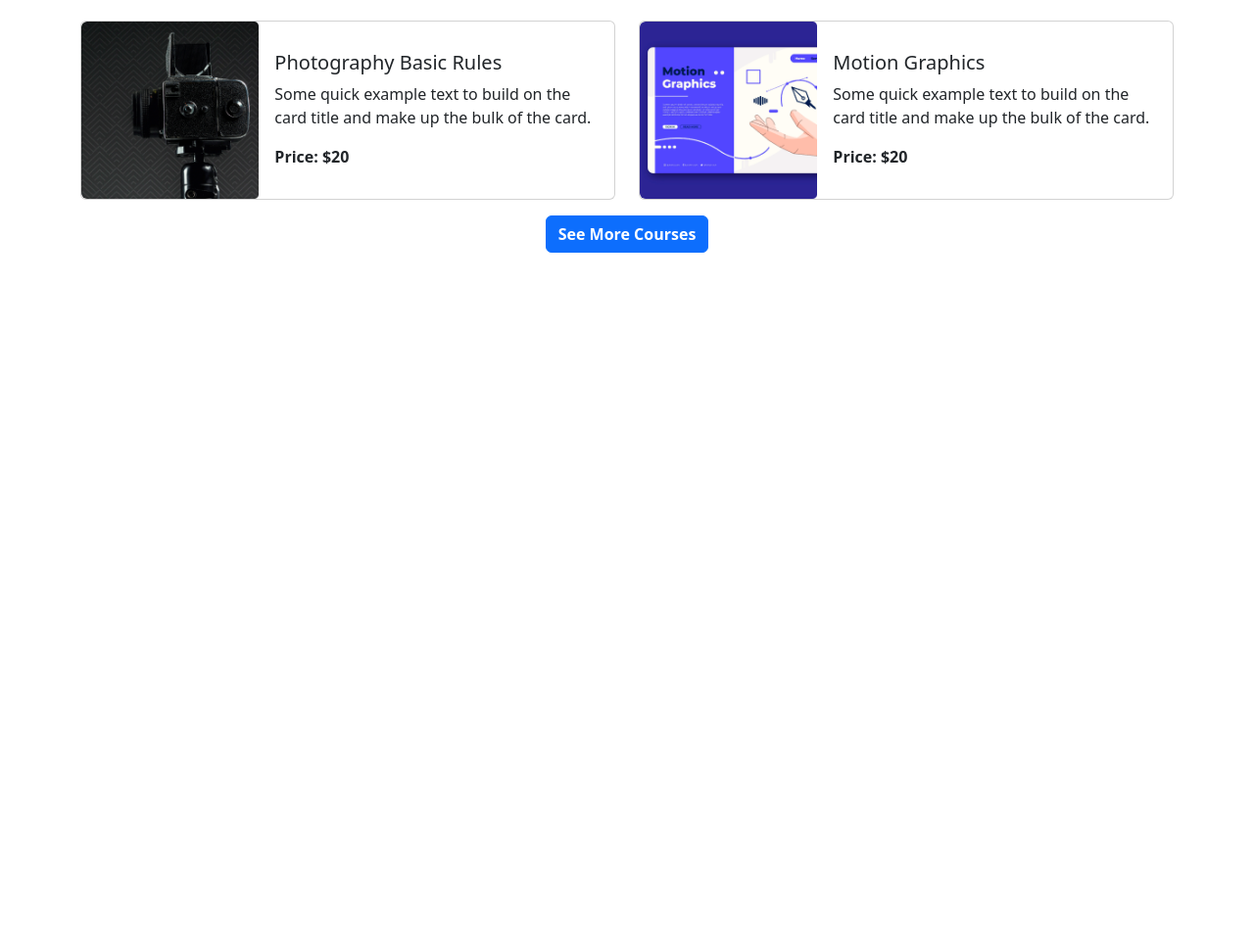
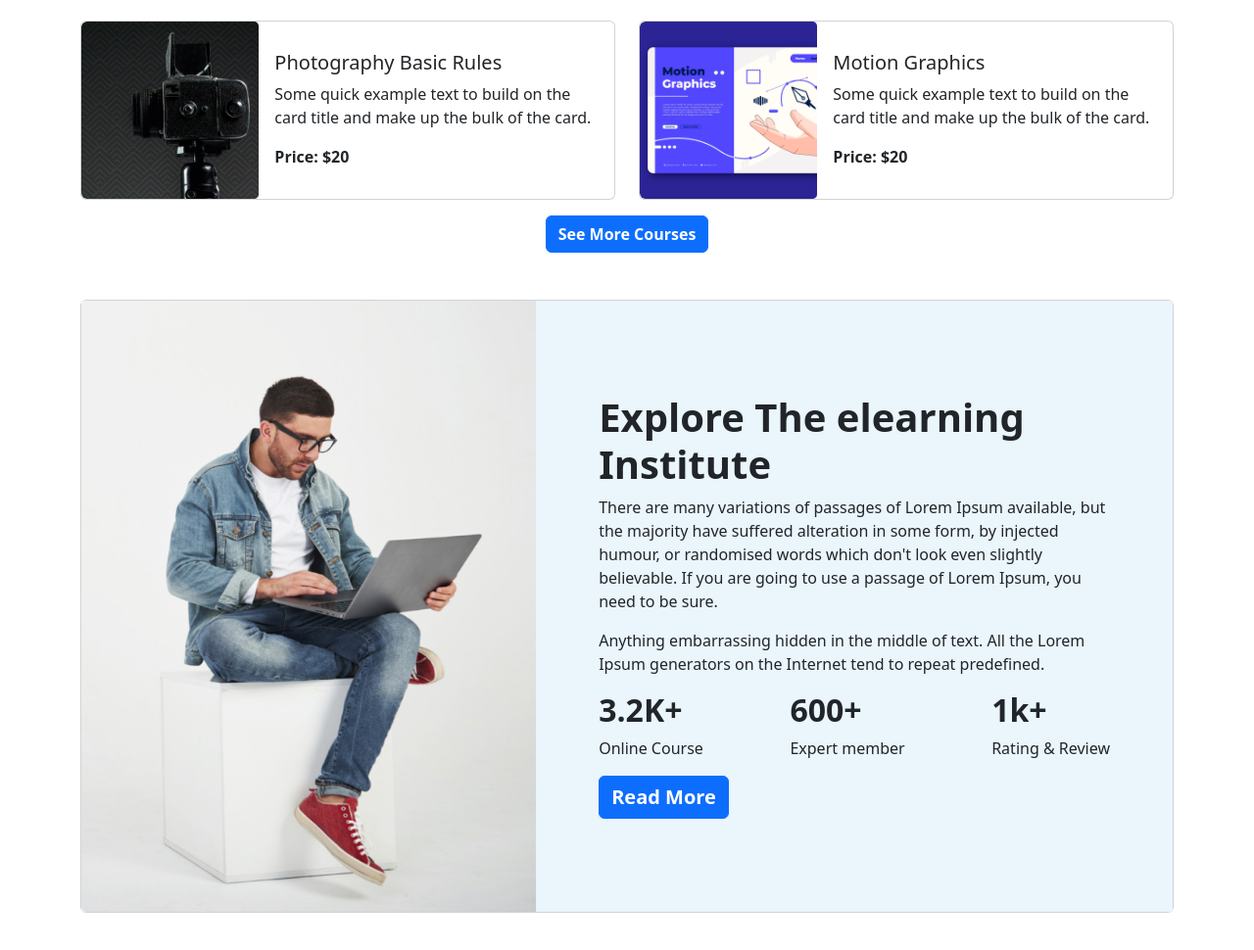
Before and after one commit to imtyaz-17/tech-course-website, a plain HTML site: page index.html in a window 1280 px wide. Shown: the part 1274-2244 px from the top of the page at 98% size. Before the commit the page ends 1532 px from the top, so only its background shows below. Drawn offline with nearby package versions, Linux system fonts and the light colour scheme.

Commit message:
explore institute  section - added

```diff
--- a/index.html
+++ b/index.html
@@ -251,6 +251,50 @@
                 <button class="btn d-none d-xl-inline-block btn-primary fw-bold see-more-btn">See More Courses</button>
             </div>
         </section>
+        <!-- Explore Institute -->
+        <section class="my-5">
+            <div class="card mb-3">
+                <div class="row g-0 align-items-center" style="background: #e8f5fce9;">
+                    <div class="col-md-5">
+                        <img src="images/working.png" class="img-fluid rounded-start" alt="...">
+                    </div>
+                    <div class="col-md-7 px-5">
+                        <div class="card-body">
+                            <h1 class="card-title fw-semibold">Explore The elearning Institute</h1>
+                            <p class="card-text">There are many variations of passages of Lorem Ipsum available, but the
+                                majority have
+                                suffered alteration in some form, by injected humour, or randomised words which don't
+                                look
+                                even slightly believable. If you are going to use a passage of Lorem Ipsum, you need to
+                                be
+                                sure.</p>
+                            <p class="card-text">
+                                Anything embarrassing hidden in the middle of text. All the Lorem Ipsum generators on
+                                the
+                                Internet tend to repeat predefined.</p>
+                            </p>
+                            <div class="d-flex justify-content-between">
+                                <div>
+                                    <h2 class="fw-bold">3.2K+</h2>
+                                    <p>Online Course</p>
+                                </div>
+                                <div>
+                                    <h2 class="fw-bold">600+</h2>
+                                    <p>Expert member</p>
+                                </div>
+                                <div>
+                                    <h2 class="fw-bold">1k+</h2>
+                                    <p>Rating & Review</p>
+                                </div>
+                            </div>
+                            <a class="btn btn-primary fs-5  fw-semibold readmore-btn" href="#" role="button">Read
+                                More</a>
+                        </div>
+                    </div>
+                </div>
+            </div>
+        </section>
+        <!-- Register section -->
 
 
 
```
